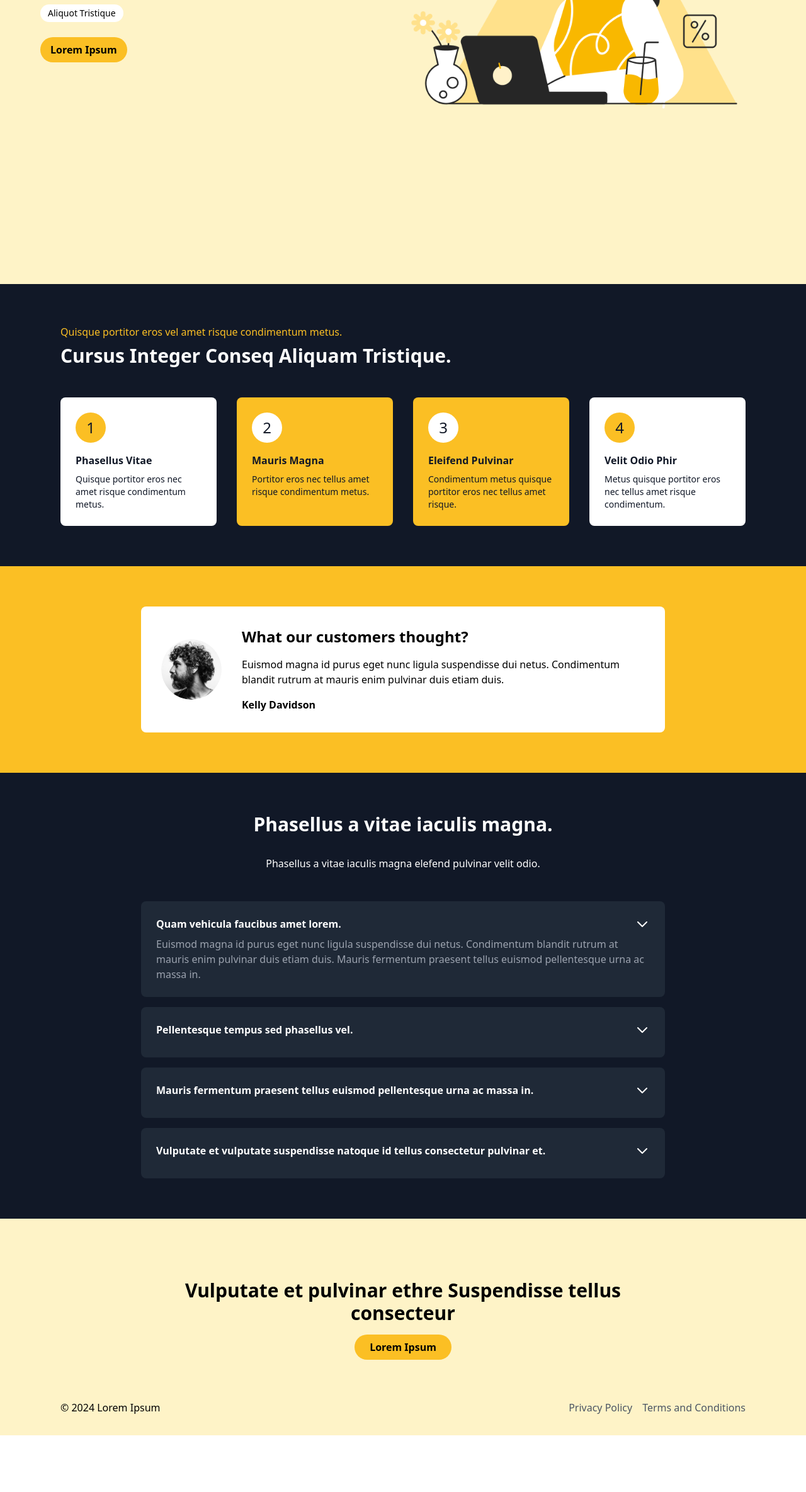
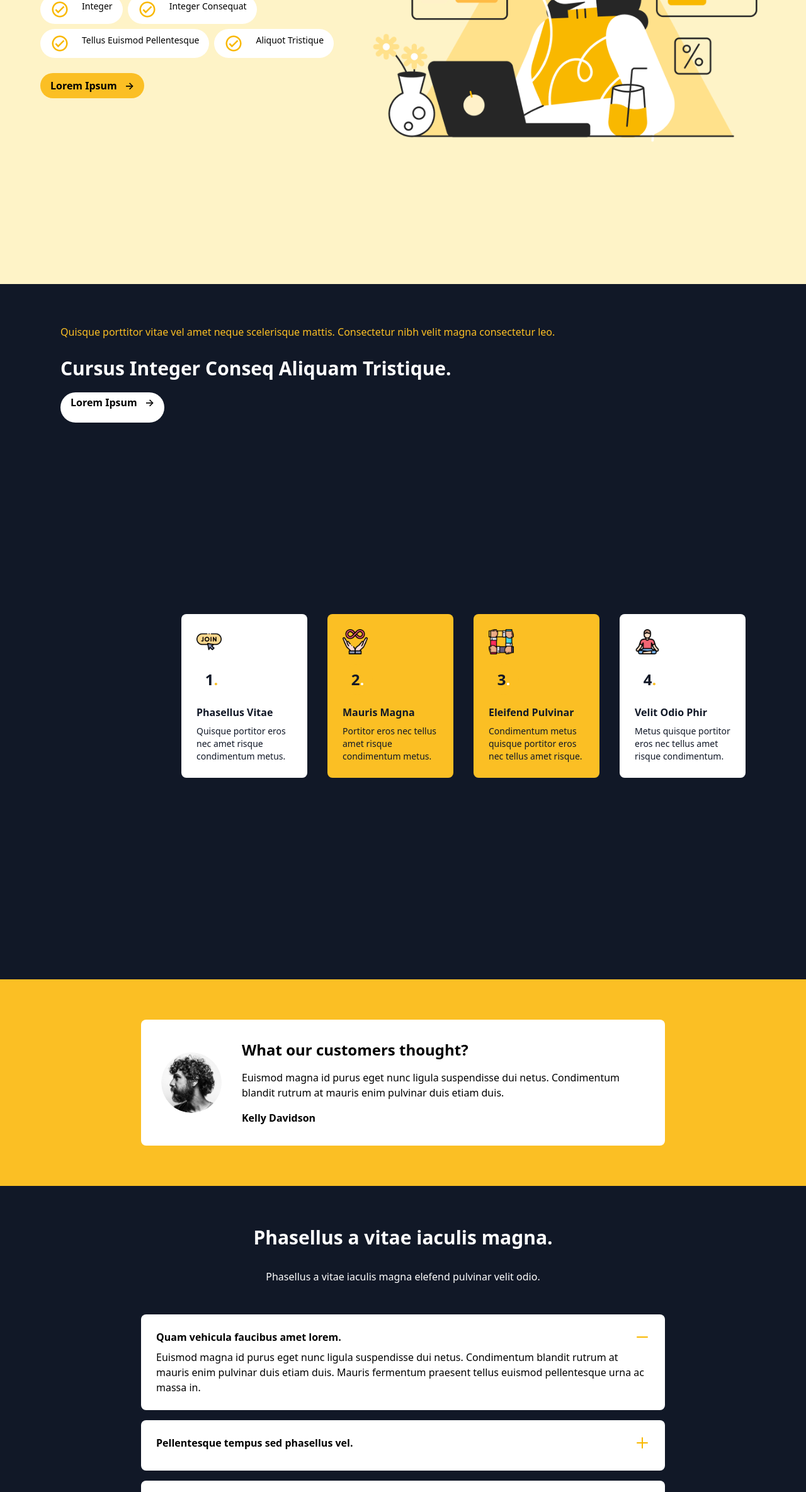
Before and after one commit to Tani1705/CBI-015-MID-TRAM, a plain HTML site: page index.html in a window 1280 px wide. Shown: the part 431-2800 px from the top of the page at 63% size. Before the commit the page ends 2710 px from the top, so only its background shows below. Drawn offline with nearby package versions, Linux system fonts and the light colour scheme.

Commit message:
Update index.html

```diff
--- a/index.html
+++ b/index.html
@@ -19,7 +19,7 @@
               />
               <!-- Search Icon -->
               <div class=" flex items-center">
-                <img src="/desktop/paint-logo.png" alt="Search"
+                <img src="desktop/paint-logo.png" alt="Search"
                 class=" absolute  left-4 top-1/2 transform -translate-y-1/2 w-6 h-6"
               />
               </div>
@@ -31,19 +31,19 @@
               <div class="flex flex-col lg:flex-row items-center justify-between">
                 <div class="lg:w-1/2 mb-8 lg:mb-0">
                   <p class="text-yellow-400 font-bold mb-2 text-sm sm:text-base">RISUS PRAESENT VULPUTATE</p>
-                  <h2 class="text-2xl sm:text-4xl font-bold mb-4">Cursus Integer Consequat Tristique.</h2>
+                  <h2 class="text-5xl sm:text-5xl font-bold mb-4">Cursus Integer <br>Consequat Tristique.</h2>
                   <div class="flex flex-wrap gap-2 mb-6">
-                    <span class="bg-white rounded-full px-3 py-1 text-xs sm:text-sm">Cursus Integer</span>
-                    <span class="bg-white rounded-full px-3 py-1 text-xs sm:text-sm">Integer Consequat</span>
-                    <span class="bg-white rounded-full px-3 py-1 text-xs sm:text-sm">Tellus Euismod Pellentesque</span>
-                    <span class="bg-white rounded-full px-3 py-1 text-xs sm:text-sm">Aliquot Tristique</span>
+                    <span class="flex bg-white rounded-full py-2 px-4 text-xs sm:text-sm"><img src="/desktop/icon-tick.png"class="mr-5"> Integer</span>
+                    <span class=" flex bg-white rounded-full py-2 px-4 text-xs sm:text-sm"><img src="/desktop/icon-tick.png"class="mr-5">Integer Consequat</span>
+                    <span class="flex bg-white rounded-full py-2 px-4 text-xs sm:text-sm"><img src="/desktop/icon-tick.png"class="mr-5">Tellus Euismod Pellentesque</span>
+                    <span class="flex bg-white rounded-full py-2 px-4 text-xs sm:text-sm"><img src="/desktop/icon-tick.png"class="mr-5">Aliquot Tristique</span>
                   </div>
                   <button class="bg-yellow-400 text-black font-semibold py-2 px-4 rounded-full text-sm sm:text-base">
-                    Lorem Ipsum
+                    Lorem Ipsum <span class="ml-2">→</span>
                   </button>
                 </div>
-                <div class="lg:w-1/2">
-                  <img src="/desktop/cover-paint.png" alt="Hero Illustration" class="w-full" />
+                <div class="lg:min-w-96">
+                  <img src="desktop/cover-paint.png" alt="Hero Illustration" class="w-full" />
                 </div>
               </div>
             </div>
@@ -51,37 +51,44 @@
     </header>
     <main>
      <!--Features Section-->
-     <div class="bg-gray-900 text-white py-12 sm:py-16">
+     <div class="flex bg-gray-900 text-white py-12 sm:py-16">
         <div class="max-w-6xl mx-auto px-4 sm:px-8">
           <div class="mb-12">
-            <p class="text-yellow-400 mb-2 text-sm sm:text-base">Quisque portitor eros vel amet risque condimentum metus.</p>
-            <h2 class="text-2xl sm:text-3xl font-bold">Cursus Integer Conseq Aliquam Tristique.</h2>
+            <p class="text-yellow-400 mb-2 text-sm sm:text-base pb-5">Quisque porttitor vitae vel amet neque scelerisque mattis. Consectetur nibh velit magna consectetur leo.</p>
+            <h2 class="text-2xl sm:text-3xl font-bold pb-5">Cursus Integer Conseq Aliquam Tristique.</h2>
+            <button class="bg-white text-black font-semibold py-1 px-4 rounded-full text-sm sm:text-base pb-5 items-center justify-between">
+              Lorem Ipsum <span class="ml-2">→</span>
+            </button>
           </div>
-          <div class="grid grid-cols-1 sm:grid-cols-2 lg:grid-cols-4 gap-8">
+          <div class="grid grid-cols-1 sm:grid-cols-2 lg:grid-cols-4 gap-8 py-64 ml-48">
             <div class="bg-white text-gray-900 p-6 rounded-lg">
-              <div class="bg-yellow-400 w-12 h-12 flex items-center justify-center rounded-full mb-4">
-                <span class="text-2xl">1</span>
+              <img src="desktop/icon-join.png" class=" pb-4 w-10">
+              <div class="bg-white w-12 h-12 flex items-center justify-center rounded-full mb-4">
+                <span class="text-2xl font-bold">1<span class="text-yellow-400 font-bold lg:max-lg:auto">.</span></span>
               </div>
               <h3 class="font-bold mb-2">Phasellus Vitae</h3>
               <p class="text-sm">Quisque portitor eros nec amet risque condimentum metus.</p>
             </div>
             <div class="bg-yellow-400 text-gray-900 p-6 rounded-lg">
-              <div class="bg-white w-12 h-12 flex items-center justify-center rounded-full mb-4">
-                <span class="text-2xl">2</span>
+              <img src="desktop/icon-inifinity.png" class=" pb-4 w-10">
+              <div class="bg-yellow-400 w-12 h-12 flex items-center justify-center rounded-full mb-4">
+                <span class="text-2xl font-bold">2<span class="text-white font-bold lg:max-lg:auto">.</span></span>
               </div>
               <h3 class="font-bold mb-2">Mauris Magna</h3>
               <p class="text-sm">Portitor eros nec tellus amet risque condimentum metus.</p>
             </div>
             <div class="bg-yellow-400 text-gray-900 p-6 rounded-lg">
-              <div class="bg-white w-12 h-12 flex items-center justify-center rounded-full mb-4">
-                <span class="text-2xl">3</span>
+              <img src="desktop/icon-hands.png" class=" pb-4 w-10">
+              <div class="bg-yellow-400 w-12 h-12 flex items-center justify-center rounded-full mb-4">
+                <span class="text-2xl font-bold">3<span class="text-white font-bold lg:max-lg:auto">.</span></span>
               </div>
               <h3 class="font-bold mb-2">Eleifend Pulvinar</h3>
               <p class="text-sm">Condimentum metus quisque portitor eros nec tellus amet risque.</p>
             </div>
             <div class="bg-white text-gray-900 p-6 rounded-lg">
-              <div class="bg-yellow-400 w-12 h-12 flex items-center justify-center rounded-full mb-4">
-                <span class="text-2xl">4</span>
+              <img src="desktop/icon-man-yoga.png" class=" pb-4 w-10">
+              <div class="bg-white w-12 h-12 flex items-center justify-center rounded-full mb-4">
+                <span class="text-2xl font-bold">4<span class="text-yellow-400 font-bold lg:max-lg:auto">.</span></span>
               </div>
               <h3 class="font-bold mb-2">Velit Odio Phir</h3>
               <p class="text-sm">Metus quisque portitor eros nec tellus amet risque condimentum.</p>
@@ -91,10 +98,10 @@
       </div>
  <!--Testimonial Section-->
 
- <div class="bg-yellow-400 py-12 sm:py-16">
-    <div class="max-w-4xl mx-auto px-4 sm:px-8">
-      <div class="bg-white rounded-lg p-6 sm:p-8 flex flex-col sm:flex-row items-center">
-        <img src="/desktop/male-photo.png" alt="Testimonial" class="w-24 h-24 rounded-full mb-4 sm:mb-0 sm:mr-8" />
+ <div class=" bg-yellow-400 py-12 sm:py-16">
+    <div class=" max-w-4xl mx-auto px-4 sm:px-8">
+      <div class=" bg-white rounded-lg p-6 sm:p-8 flex flex-col sm:flex-row items-center px-6 ">
+        <img src="desktop/male-photo.png" alt="Testimonial" class="w-24 h-24 rounded-full mb-4 sm:mb-0 sm:mr-8" />
         <div>
           <h3 class="text-xl sm:text-2xl font-bold mb-4">What our customers thought?</h3>
           <p class="mb-4 text-sm sm:text-base">Euismod magna id purus eget nunc ligula suspendisse dui netus. Condimentum blandit rutrum at mauris enim pulvinar duis etiam duis.</p>
@@ -109,29 +116,37 @@
     <h2 class="text-2xl sm:text-3xl font-bold mb-6 sm:mb-8 text-center">Phasellus a vitae iaculis magna.</h2>
     <p class="text-center mb-8 sm:mb-12 text-sm sm:text-base">Phasellus a vitae iaculis magna elefend pulvinar velit odio.</p>
     <div class="space-y-4">
-      <div class="bg-gray-800 p-4 sm:p-6 rounded-lg">
-        <h3 class="font-bold mb-2 flex items-center justify-between cursor-pointer text-sm sm:text-base">
+      <div class="bg-white p-4 sm:p-6 rounded-lg">
+        <h3 class="text-black font-bold mb-2 flex items-center justify-between cursor-pointer text-sm sm:text-base">
           Quam vehicula faucibus amet lorem.
-          <svg class="w-5 h-5 sm:w-6 sm:h-6" fill="none" stroke="currentColor" viewBox="0 0 24 24" xmlns="http://www.w3.org/2000/svg"><path stroke-linecap="round" stroke-linejoin="round" stroke-width="2" d="M19 9l-7 7-7-7"></path></svg>
+          <svg class="w-5 h-5 sm:w-6 sm:h-6" style="color:#F9B800;" fill="none" stroke="currentColor " viewBox="0 0 24 24" xmlns="http://www.w3.org/2000/svg">
+            <path stroke-linecap="round" stroke-linejoin="round" stroke-width="2" d="M4 12h16"></path>
+          </svg>
         </h3>
-        <p class="text-gray-400 text-sm sm:text-base">Euismod magna id purus eget nunc ligula suspendisse dui netus. Condimentum blandit rutrum at mauris enim pulvinar duis etiam duis. Mauris fermentum praesent tellus euismod pellentesque urna ac massa in.</p>
+        <p class="text-black text-sm sm:text-base">Euismod magna id purus eget nunc ligula suspendisse dui netus. Condimentum blandit rutrum at mauris enim pulvinar duis etiam duis. Mauris fermentum praesent tellus euismod pellentesque urna ac massa in.</p>
       </div>
-      <div class="bg-gray-800 p-4 sm:p-6 rounded-lg">
-        <h3 class="font-bold mb-2 flex items-center justify-between cursor-pointer text-sm sm:text-base">
+      <div class="bg-white p-4 sm:p-6 rounded-lg">
+        <h3 class="text-black font-bold mb-2 flex items-center justify-between cursor-pointer text-sm sm:text-base">
           Pellentesque tempus sed phasellus vel.
-          <svg class="w-5 h-5 sm:w-6 sm:h-6" fill="none" stroke="currentColor" viewBox="0 0 24 24" xmlns="http://www.w3.org/2000/svg"><path stroke-linecap="round" stroke-linejoin="round" stroke-width="2" d="M19 9l-7 7-7-7"></path></svg>
+          <svg class="w-5 h-5 sm:w-6 sm:h-6" style="color:#F9B800;" fill="none" stroke="currentColor" viewBox="0 0 24 24" xmlns="http://www.w3.org/2000/svg">
+            <path stroke-linecap="round" stroke-linejoin="round" stroke-width="2" d="M12 4v16m-8-8h16"></path>
+          </svg>
         </h3>
       </div>
-      <div class="bg-gray-800 p-4 sm:p-6 rounded-lg">
-        <h3 class="font-bold mb-2 flex items-center justify-between cursor-pointer text-sm sm:text-base">
+      <div class="bg-white p-4 sm:p-6 rounded-lg">
+        <h3 class="text-black font-bold mb-2 flex items-center justify-between cursor-pointer text-sm sm:text-base">
           Mauris fermentum praesent tellus euismod pellentesque urna ac massa in.
-          <svg class="w-5 h-5 sm:w-6 sm:h-6" fill="none" stroke="currentColor" viewBox="0 0 24 24" xmlns="http://www.w3.org/2000/svg"><path stroke-linecap="round" stroke-linejoin="round" stroke-width="2" d="M19 9l-7 7-7-7"></path></svg>
+          <svg class="w-5 h-5 sm:w-6 sm:h-6" style="color:#F9B800;" fill="none" stroke="currentColor" viewBox="0 0 24 24" xmlns="http://www.w3.org/2000/svg">
+            <path stroke-linecap="round" stroke-linejoin="round" stroke-width="2" d="M12 4v16m-8-8h16"></path>
+          </svg>
         </h3>
       </div>
-      <div class="bg-gray-800 p-4 sm:p-6 rounded-lg">
-        <h3 class="font-bold mb-2 flex items-center justify-between cursor-pointer text-sm sm:text-base">
+      <div class="bg-white p-4 sm:p-6 rounded-lg">
+        <h3 class=" text-black font-bold mb-2 flex items-center justify-between cursor-pointer text-sm sm:text-base">
           Vulputate et vulputate suspendisse natoque id tellus consectetur pulvinar et.
-          <svg class="w-5 h-5 sm:w-6 sm:h-6" fill="none" stroke="currentColor" viewBox="0 0 24 24" xmlns="http://www.w3.org/2000/svg"><path stroke-linecap="round" stroke-linejoin="round" stroke-width="2" d="M19 9l-7 7-7-7"></path></svg>
+          <svg class="w-5 h-5 sm:w-6 sm:h-6" style="color:#F9B800;" fill="none" stroke="currentColor" viewBox="0 0 24 24" xmlns="http://www.w3.org/2000/svg">
+            <path stroke-linecap="round" stroke-linejoin="round" stroke-width="2" d="M12 4v16m-8-8h16"></path>
+          </svg>
         </h3>
       </div>
     </div>
@@ -142,20 +157,29 @@
     </main>
 
       <footer class="bg-yellow-100 py-6 sm:py-8">
-        <div class="bg-yellow-100 py-12 sm:py-16">
-            <div class="max-w-4xl mx-auto px-4 sm:px-8 text-center">
-              <h2 class="text-2xl sm:text-3xl font-bold mb-4">Vulputate et pulvinar ethre Suspendisse tellus consecteur</h2>
-              <button class="bg-yellow-400 text-black font-semibold py-2 px-6 rounded-full text-sm sm:text-base">
-                Lorem Ipsum
-              </button>
+        <div class="bg-yellow-100 p-10 rounded-lg">
+          <div class="flex border-b-2" style="border-bottom-color: rgba(38, 38, 38, 0.12)">
+            <div class="text-center pl-36">
+            <h1 class="text-3xl font-bold mb-4">Vulputate et pulvinar ethre</h1>
+            <h1 class="text-3xl font-bold mb-4">Suspendisse tellus consecteur</h1>
+          </div>
+            <div class="pl-96">
+              <a href="#" class="bg-yellow-500 hover:bg-yellow-600 text-black font-bold py-2 px-4 rounded-full">
+              Lorem Ipsum →
+            </a>
             </div>
           </div>
 
-        <div class="max-w-6xl mx-auto px-4 sm:px-8 flex flex-col sm:flex-row justify-between items-center">
-          <p class="mb-4 sm:mb-0 text-sm sm:text-base">&copy; 2024 Lorem Ipsum</p>
-          <div class="flex flex-col sm:flex-row items-center">
-            <a href="#" class="text-gray-600 hover:text-gray-900 mb-2 sm:mb-0 sm:mr-4 text-sm sm:text-base">Privacy Policy</a>
-            <a href="#" class="text-gray-600 hover:text-gray-900 text-sm sm:text-base">Terms and Conditions</a>
+
+          <div class="text-center mt-16 text-sm flex">
+            <div>
+              <p>Copyright © 2022 Lorem Ipsum.</p>
+            </div>
+            <div class="ml-auto">
+              <a href="#" class="ml-4 hover:underline ">Privacy Policy</a>
+              <a href="#" class="ml-4 hover:underline">Terms and Conditions</a>
+            </div>
+
           </div>
         </div>
       </footer>
```
